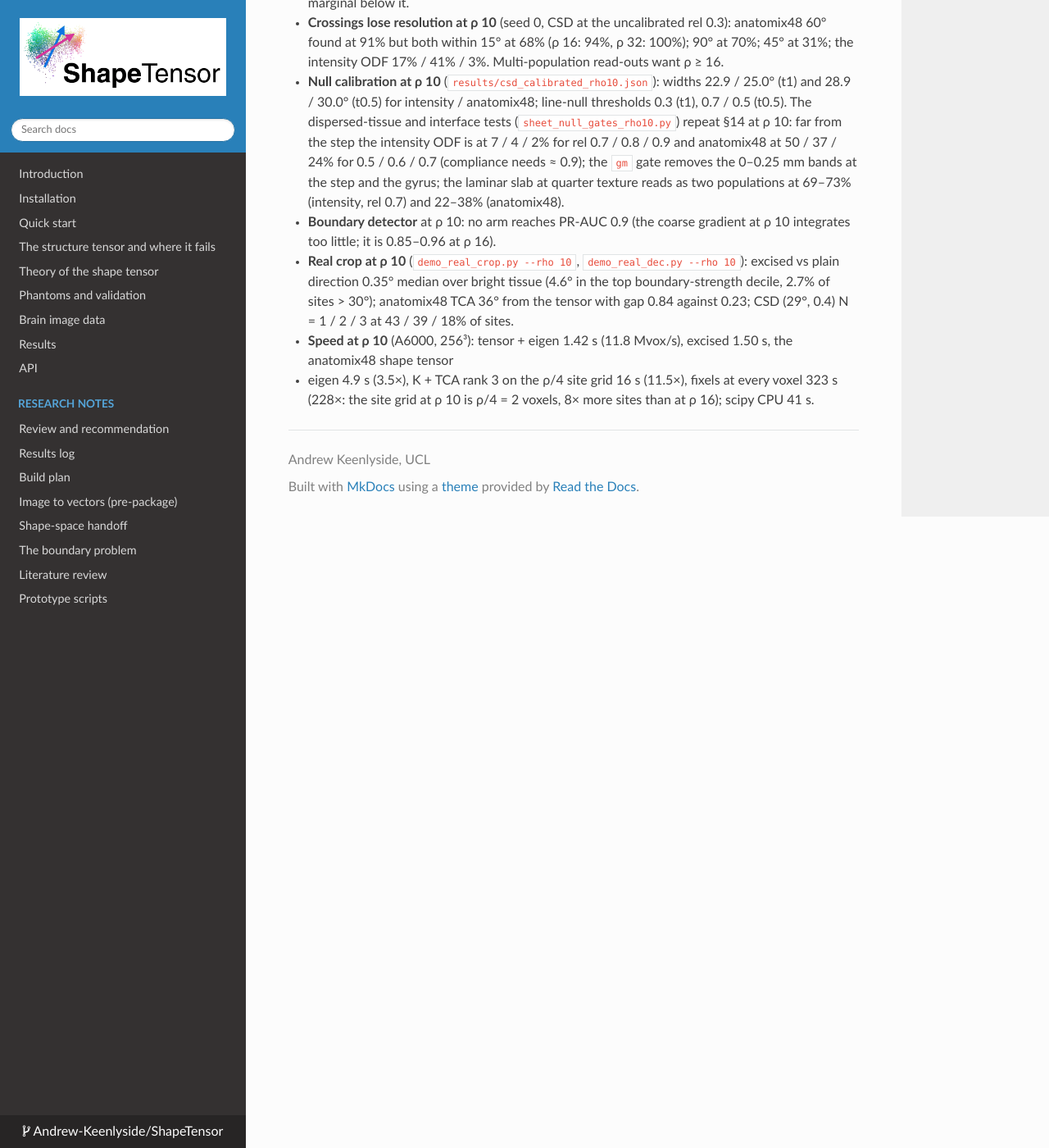
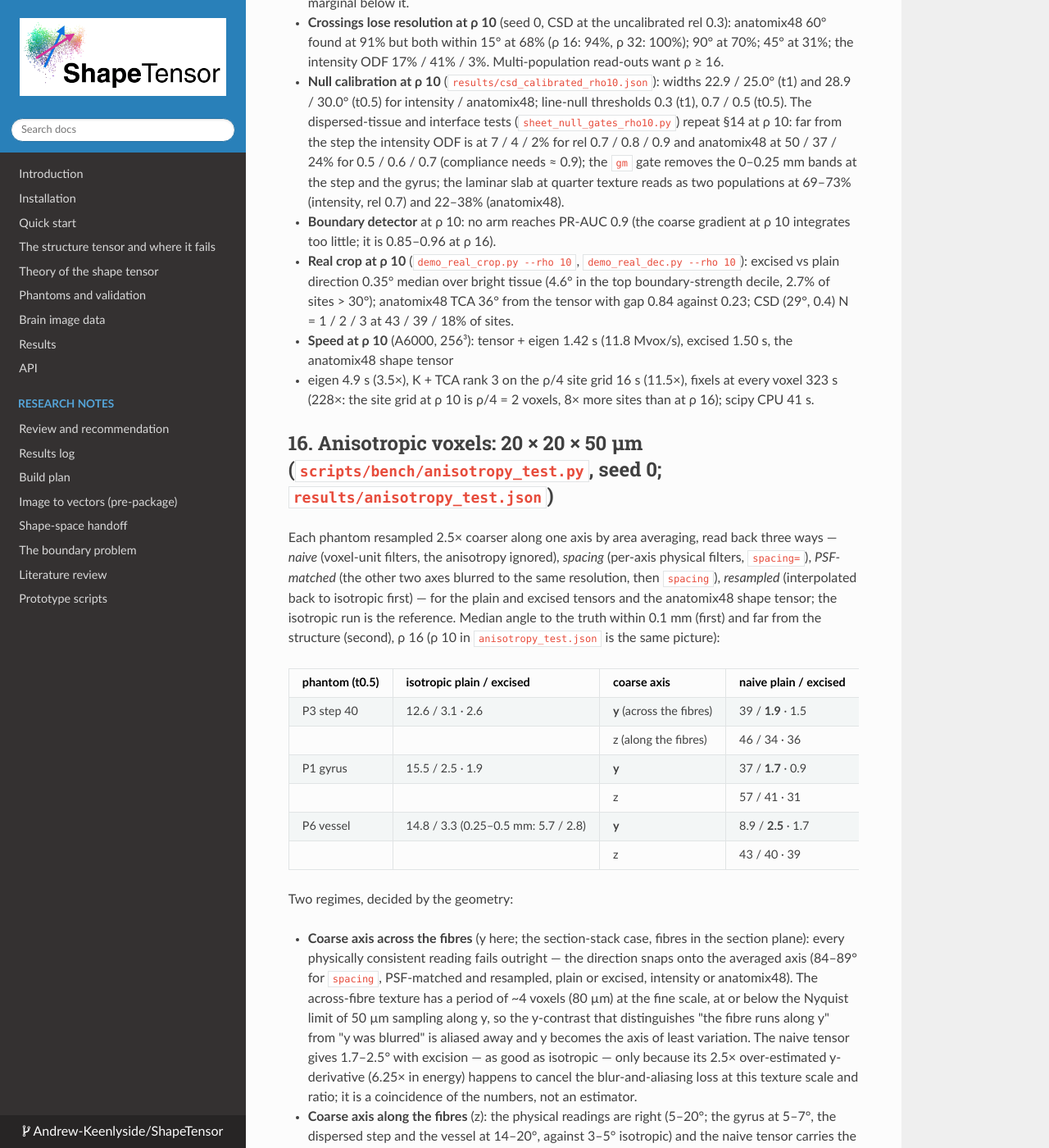
Before and after one commit to Andrew-Keenlyside/ShapeTensor, an MkDocs documentation site: the page built from docs/TCA_FIELD_RESULTS.md, in a window 1280 px wide and 1400 px high, scrolled down 13126 px. Shown: the whole window at 82% size. Built offline with MkDocs 1.6.1, drawn with Linux system fonts in a browser that asks for light colours; nearby versions of some CDN libraries; some of the changed text lies outside the part shown.

Commit message:
Anisotropy test on the phantoms: two regimes decided by the geometry (results log §16); brain-data page and README caveats

```diff
--- a/docs/TCA_FIELD_RESULTS.md
+++ b/docs/TCA_FIELD_RESULTS.md
@@ -449,3 +449,43 @@ the 0.25–0.5 mm band), seed mean; clear tissue (> 2 mm) in the last column.
 - **Speed at ρ 10** (A6000, 256³): tensor + eigen 1.42 s (11.8 Mvox/s), excised 1.50 s, the anatomix48 shape tensor
   + eigen 4.9 s (3.5×), K + TCA rank 3 on the ρ/4 site grid 16 s (11.5×), fixels at every voxel 323 s (228×: the
   site grid at ρ 10 is ρ/4 = 2 voxels, 8× more sites than at ρ 16); scipy CPU 41 s.
+
+## 16. Anisotropic voxels: 20 × 20 × 50 µm (`scripts/bench/anisotropy_test.py`, seed 0; `results/anisotropy_test.json`)
+
+Each phantom resampled 2.5× coarser along one axis by area averaging, read back three ways — *naive* (voxel-unit
+filters, the anisotropy ignored), *spacing* (per-axis physical filters, `spacing=`), *PSF-matched* (the other two
+axes blurred to the same resolution, then `spacing`), *resampled* (interpolated back to isotropic first) — for the
+plain and excised tensors and the anatomix48 shape tensor; the isotropic run is the reference. Median angle to the
+truth within 0.1 mm (first) and far from the structure (second), ρ 16 (ρ 10 in `anisotropy_test.json` is the same
+picture):
+
+| phantom (t0.5) | isotropic plain / excised | coarse axis | naive plain / excised | spacing plain / excised | PSF-matched plain | resampled plain | anatomix48 naive / spacing |
+|---|---|---|---|---|---|---|---|
+| P3 step 40 | 12.6 / 3.1 · 2.6 | **y** (across the fibres) | 39 / **1.9** · 1.5 | 89 / 88 · 89 | 88 · 87 | 88 · 76 | 41 / 82 · 10 / 76 |
+| | | z (along the fibres) | 46 / 34 · 36 | **14 / 20** · 19 | 5.6 · 16 | 3.0 · 16 | 50 / 9.8 · 46 / 16 |
+| P1 gyrus | 15.5 / 2.5 · 1.9 | **y** | 37 / **1.7** · 0.9 | 89 / 89 · 87 | 89 · 38 | 89 · 6.0 | 43 / 88 · 3.5 / 79 |
+| | | z | 57 / 41 · 31 | **7.2 / 5.4** · 7.3 | 6.2 · 6.5 | 5.2 · 5.2 | 71 / 6.8 · 42 / 5.5 |
+| P6 vessel | 14.8 / 3.3 (0.25–0.5 mm: 5.7 / 2.8) | **y** | 8.9 / **2.5** · 1.7 | 68 / 88 · 89 | 55 · 86 | 45 · 57 | 13 / 64 · 12 / 75 |
+| | | z | 43 / 40 · 39 | **17 / 17** · 18 | 15 · 16 | 14 · 15 | 47 / 13 · 47 / 14 |
+
+Two regimes, decided by the geometry:
+
+- **Coarse axis across the fibres** (y here; the section-stack case, fibres in the section plane): every physically
+  consistent reading fails outright — the direction snaps onto the averaged axis (84–89° for `spacing`, PSF-matched
+  and resampled, plain or excised, intensity or anatomix48). The across-fibre texture has a period of ~4 voxels
+  (80 µm) at the fine scale, at or below the Nyquist limit of 50 µm sampling along y, so the y-contrast that
+  distinguishes "the fibre runs along y" from "y was blurred" is aliased away and y becomes the axis of least
+  variation. The naive tensor gives 1.7–2.5° with excision — as good as isotropic — only because its 2.5×
+  over-estimated y-derivative (6.25× in energy) happens to cancel the blur-and-aliasing loss at this texture scale
+  and ratio; it is a coincidence of the numbers, not an estimator.
+- **Coarse axis along the fibres** (z): the physical readings are right (5–20°; the gyrus at 5–7°, the dispersed
+  step and the vessel at 14–20°, against 3–5° isotropic) and the naive tensor carries the geometric bias the unit
+  test predicted and more (34–57°), as does naive anatomix48 (42–71°).
+
+So the tensors are **not robust to 2.5× anisotropic voxels in general**: a coarse axis destroys the across-fibre
+contrast of fibres running perpendicular to it, and no filter choice is right for both geometries. Per-axis
+physical filtering is the correct estimator whenever the coarse axis keeps the texture resolved (the unit test's
+oblique fibre: 23° → 1.7°), and the wrong one when it does not. The remedy is isotropic sampling at the
+fibre-texture scale (≤ 25 µm here); short of that the coarse-axis gradient energy has to be treated as a prior,
+not a measurement — an estimator the suite does not yet have. The real-data runs (BigBrain, the HiP-CT crop; results
+log §17) are consistency checks against an isotropic reference and carry no truth.
```
Also changed, not shown: README.md (+3 -0 lines), docs/brain_data.md (+6 -2 lines), 2 other files.
